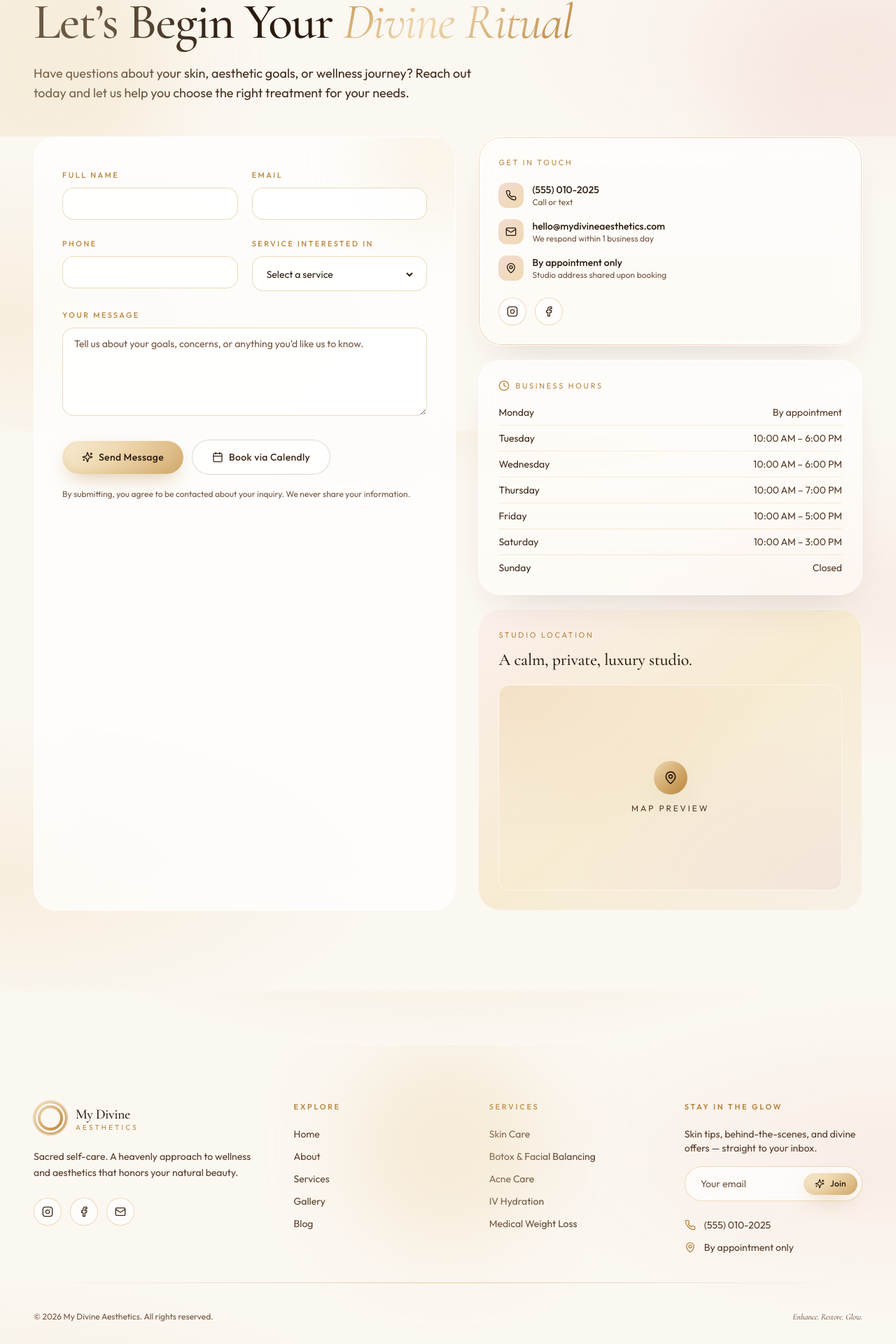
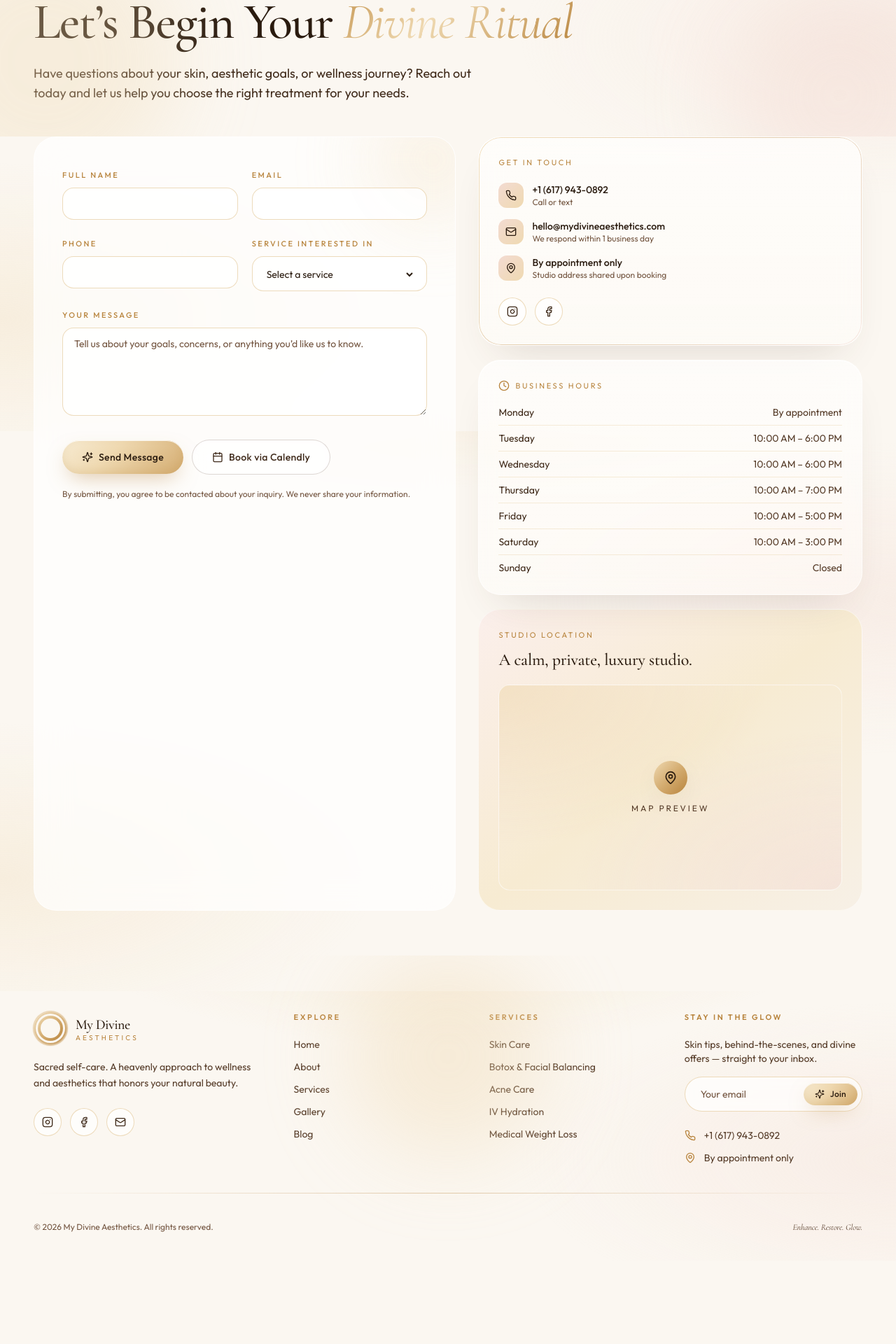
Before and after one commit to zaddyjohn-cyber/MyDivineAesthetics, a React (Vite) app: page /#/contact in a window 1280 px wide. Shown: the part 184-2104 px from the top of the page at 70% size. After the commit the page ends 1985 px from the top, so only its background shows below. Built offline with nearby package versions, Linux system fonts and the light colour scheme.

Commit message:
Remove footer top gap, set real phone number to +1 (617) 943-0892
- Drop footer's mt-32 so it tucks straight under the Final CTA card
- Replace placeholder (555) 010-2025 with +1 (617) 943-0892 in both
  footer and Contact page, wired up as tel: links for mobile tap-to-call

```diff
--- a/src/components/layout/Footer.jsx
+++ b/src/components/layout/Footer.jsx
@@ -27,7 +27,7 @@ const linkGroups = [
 
 export default function Footer() {
   return (
-    <footer className="relative mt-32 overflow-hidden">
+    <footer className="relative overflow-hidden">
       <div className="absolute inset-0 -z-10 bg-gradient-to-b from-transparent via-cream-100/40 to-cream-200/60" />
       <div className="halo-glow left-1/2 top-0 h-72 w-72 -translate-x-1/2 bg-champagne-100/70" />
 
@@ -109,7 +109,9 @@ export default function Footer() {
 
             <ul className="mt-6 space-y-3 text-sm text-warmbrown-500">
               <li className="flex items-center gap-3">
-                <Phone className="h-4 w-4 text-champagne-500" /> (555) 010-2025
+                <a href="tel:+16179430892" className="inline-flex items-center gap-3 transition hover:text-warmbrown-700">
+                  <Phone className="h-4 w-4 text-champagne-500" /> +1 (617) 943-0892
+                </a>
               </li>
               <li className="flex items-center gap-3">
                 <MapPin className="h-4 w-4 text-champagne-500" /> By appointment only
--- a/src/pages/Contact.jsx
+++ b/src/pages/Contact.jsx
@@ -170,7 +170,9 @@ export default function Contact() {
                       <Phone className="h-4 w-4 text-warmbrown-700" />
                     </span>
                     <div>
-                      <p className="font-medium text-warmbrown-700">(555) 010-2025</p>
+                      <a href="tel:+16179430892" className="font-medium text-warmbrown-700 transition hover:text-warmbrown-500">
+                        +1 (617) 943-0892
+                      </a>
                       <p className="text-xs text-warmbrown-400">Call or text</p>
                     </div>
                   </li>
```
